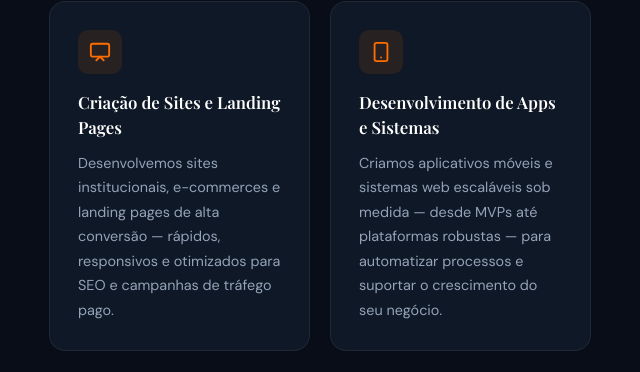
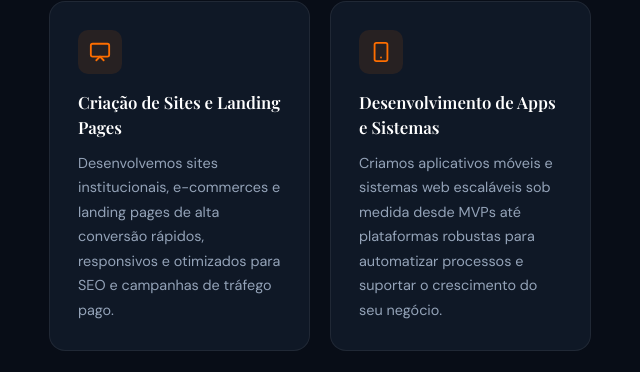
Before and after one commit to adilsonho/mangop-digital-growth-agency, a website: page index.html in a window 1280 px wide. Shown: the part 1642-2014 px from the top of the page, 39-679 px from the left. Drawn offline with nearby package versions, Linux system fonts and the light colour scheme.

Commit message:
atualizado alguns detalhes

```diff
--- a/index.html
+++ b/index.html
@@ -227,7 +227,7 @@
               Cresça com<br><span style="color:var(--brand);">marketing</span><br> e tecnologia.
             </h1>
             <p style="color:#94a3b8;font-size:1.1rem;line-height:1.75;max-width:480px;margin-bottom:28px;">
-              A <strong style="color:white;">Mangop Digital</strong> é uma agência completa: <strong style="color:white;">tráfego pago</strong>, growth marketing e <strong style="color:white;">desenvolvimento de sistemas escaláveis</strong> — sites, apps e plataformas sob medida para negócios que querem crescer de verdade.
+              A <strong style="color:white;">Mangop Digital</strong> é uma agência completa: <strong style="color:white;">tráfego pago</strong>, growth marketing e <strong style="color:white;">desenvolvimento de sistemas escaláveis</strong>: sites, apps e plataformas sob medida para negócios que querem crescer de verdade.
             </p>
             <div style="display:flex;flex-wrap:wrap;gap:12px;align-items:center;margin-bottom:14px;">
               <a href="#agendar" class="btn-cta">
@@ -285,12 +285,12 @@
           <article class="service-card">
             <div class="service-icon" aria-hidden="true"><svg width="22" height="22" viewBox="0 0 24 24" fill="none" stroke="#fe6e00" stroke-width="2" stroke-linecap="round" stroke-linejoin="round"><rect x="2" y="3" width="20" height="14" rx="2"/><polyline points="8 21 12 17 16 21"/></svg></div>
             <h3 style="font-family:'Playfair Display',serif;font-size:1.05rem;font-weight:600;margin-bottom:10px;">Criação de Sites e Landing Pages</h3>
-            <p style="color:#94a3b8;font-size:0.9rem;line-height:1.7;">Desenvolvemos sites institucionais, e-commerces e landing pages de alta conversão — rápidos, responsivos e otimizados para SEO e campanhas de tráfego pago.</p>
+            <p style="color:#94a3b8;font-size:0.9rem;line-height:1.7;">Desenvolvemos sites institucionais, e-commerces e landing pages de alta conversão rápidos, responsivos e otimizados para SEO e campanhas de tráfego pago.</p>
           </article>
           <article class="service-card">
             <div class="service-icon" aria-hidden="true"><svg width="22" height="22" viewBox="0 0 24 24" fill="none" stroke="#fe6e00" stroke-width="2" stroke-linecap="round" stroke-linejoin="round"><rect x="5" y="2" width="14" height="20" rx="2"/><line x1="12" y1="18" x2="12.01" y2="18"/></svg></div>
             <h3 style="font-family:'Playfair Display',serif;font-size:1.05rem;font-weight:600;margin-bottom:10px;">Desenvolvimento de Apps e Sistemas</h3>
-            <p style="color:#94a3b8;font-size:0.9rem;line-height:1.7;">Criamos aplicativos móveis e sistemas web escaláveis sob medida — desde MVPs até plataformas robustas — para automatizar processos e suportar o crescimento do seu negócio.</p>
+            <p style="color:#94a3b8;font-size:0.9rem;line-height:1.7;">Criamos aplicativos móveis e sistemas web escaláveis sob medida desde MVPs até plataformas robustas para automatizar processos e suportar o crescimento do seu negócio.</p>
           </article>
         </div>
       </section>
@@ -366,7 +366,7 @@
           </div>
           <div class="faq-item" itemscope itemprop="mainEntity" itemtype="https://schema.org/Question">
             <button class="faq-question" onclick="toggleFaq(this)" aria-expanded="false"><span itemprop="name">O que acontece no diagnóstico gratuito de 30 minutos?</span><svg class="faq-chevron" width="20" height="20" viewBox="0 0 24 24" fill="none" stroke="currentColor" stroke-width="2" stroke-linecap="round" stroke-linejoin="round" aria-hidden="true"><polyline points="6 9 12 15 18 9"/></svg></button>
-            <div class="faq-answer" itemscope itemprop="acceptedAnswer" itemtype="https://schema.org/Answer"><p itemprop="text">Na reunião via Google Meet, nosso especialista analisa suas campanhas atuais, identifica os principais pontos de desperdício de verba e apresenta um <strong>mapa de oportunidades personalizado</strong> para o seu negócio. Sem compromisso e sem pitch de vendas forçado — você sai com insights acionáveis independente de fechar ou não.</p></div>
+            <div class="faq-answer" itemscope itemprop="acceptedAnswer" itemtype="https://schema.org/Answer"><p itemprop="text">Na reunião via Google Meet, nosso especialista analisa suas campanhas atuais, identifica os principais pontos de desperdício de verba e apresenta um <strong>mapa de oportunidades personalizado</strong> para o seu negócio. Sem compromisso e sem pitch de vendas forçado você sai com insights acionáveis independente de fechar ou não.</p></div>
           </div>
           <div class="faq-item" itemscope itemprop="mainEntity" itemtype="https://schema.org/Question">
             <button class="faq-question" onclick="toggleFaq(this)" aria-expanded="false"><span itemprop="name">A Mangop Digital atende apenas e-commerce?</span><svg class="faq-chevron" width="20" height="20" viewBox="0 0 24 24" fill="none" stroke="currentColor" stroke-width="2" stroke-linecap="round" stroke-linejoin="round" aria-hidden="true"><polyline points="6 9 12 15 18 9"/></svg></button>
```
